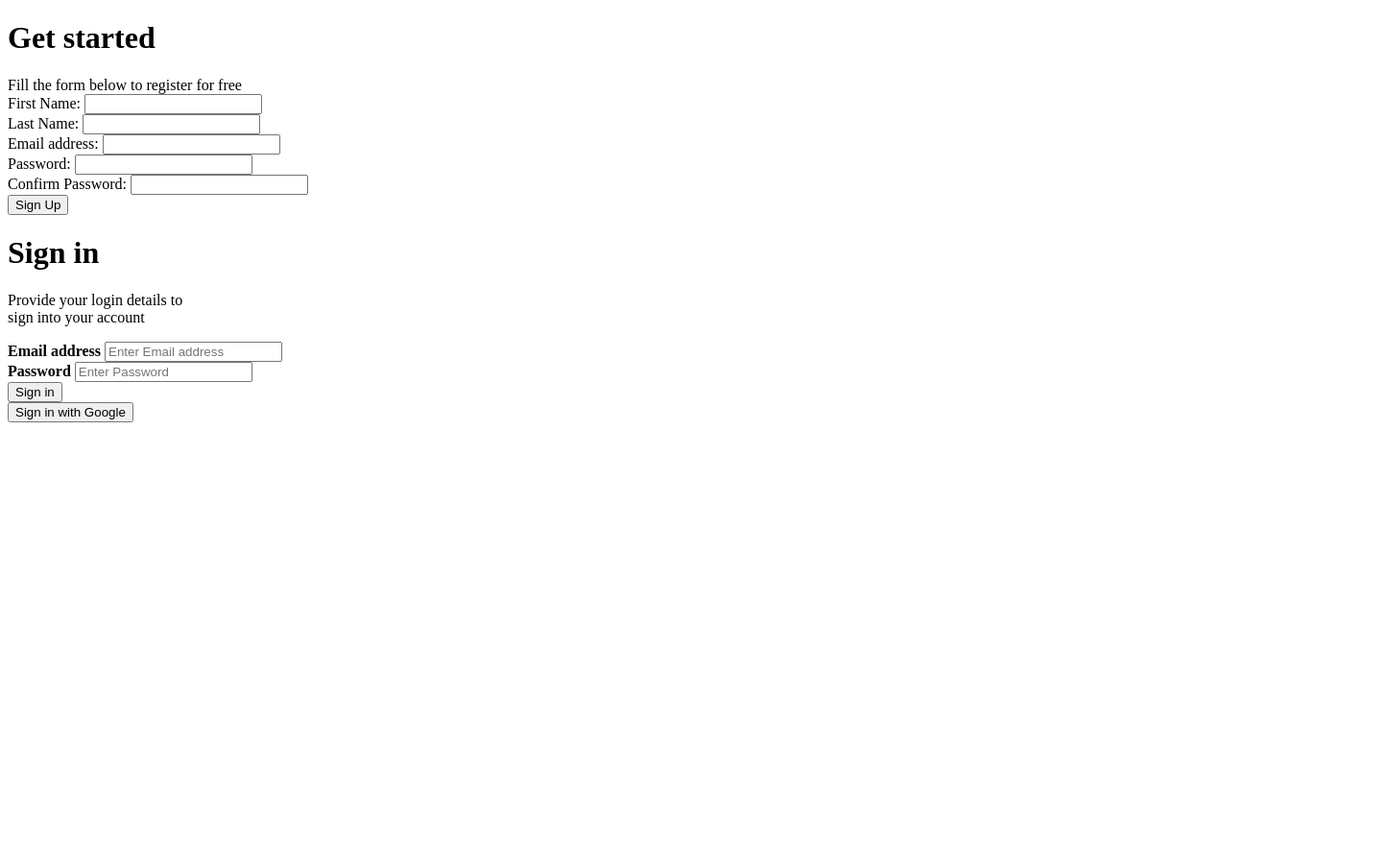
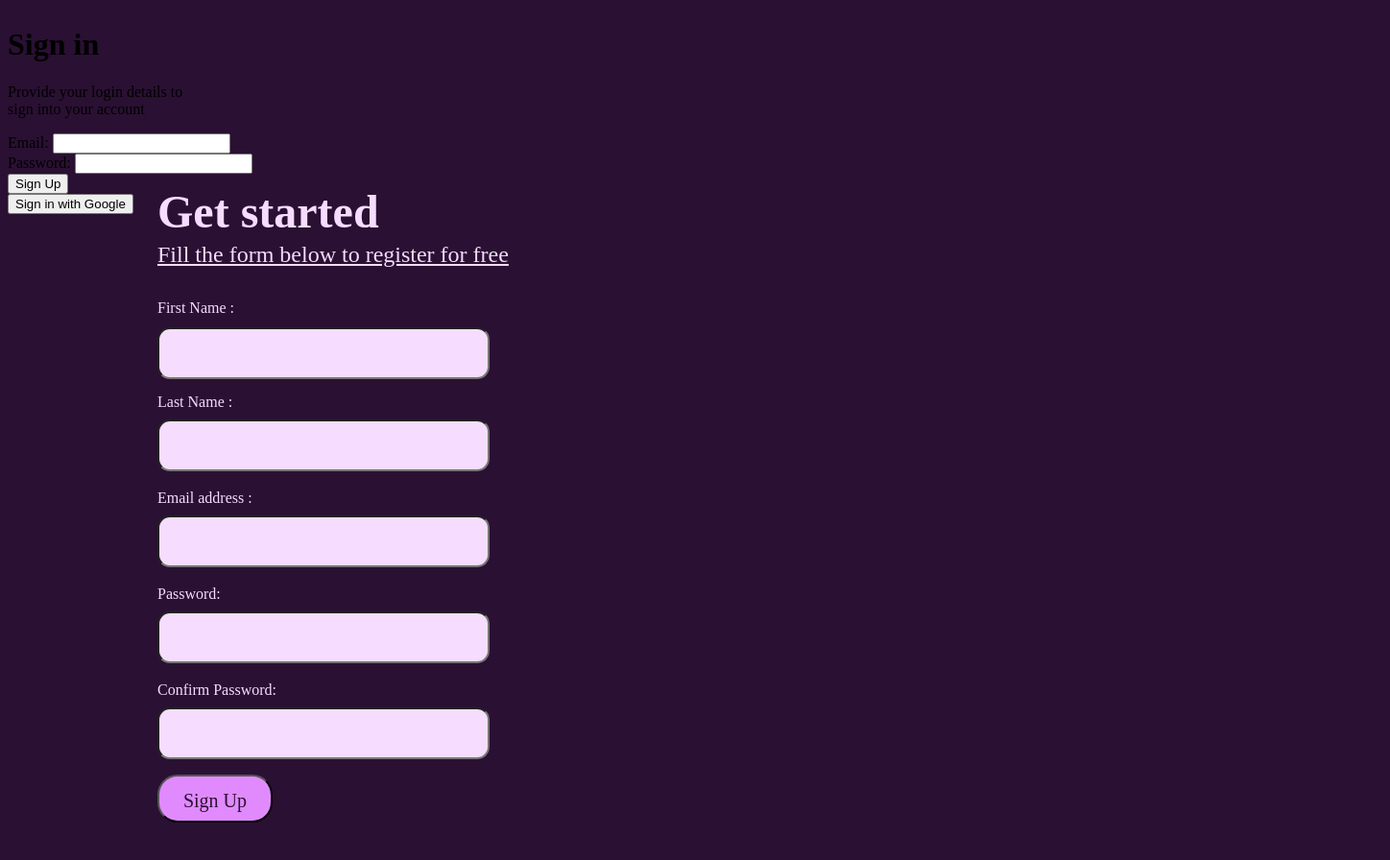
Before and after one commit to yxngshifu/chimpaid, a plain HTML site: page Get-started/index.html in a window 1280 px wide. Shown: the whole page at 96% size, 1448 px wide, since content can reach past the window. Before the commit the page ends 800 px from the top, so only its background shows below. Drawn offline with Linux system fonts and the light colour scheme.

Commit message:
css added

```diff
--- a/Get-started/css/style.css
+++ b/Get-started/css/style.css
@@ -0,0 +1,246 @@
+body{
+    background-color:  #2A1033;
+    position: absolute;
+     width: 1440px;
+    height: 958px;
+    left: 0px;
+    top: -1px;
+}
+
+.header1{
+    position: absolute;
+    width: 468px;
+    height: 72px;
+    left: 156px;
+    top: 146px;
+    font-family: 'Poppins';
+    font-style: normal;
+    font-weight: 700;
+    font-size: 48px;
+    line-height: 72px;
+    color: #F6DCFF;
+
+}
+
+.content{
+    position: absolute;
+    width: 437px;
+    height: 72px;
+    left: 156px;
+    top: 240px;
+    font-family: 'Poppins';
+    font-style: normal;
+    font-weight: 400;
+    font-size: 24px;
+    line-height: 36px;
+    text-decoration-line: underline;
+    color: #F6DCFF;
+}
+
+.Firstname{
+    position: absolute;
+    width: 100px;
+    height: 24px;
+    left: 156px;
+    top: 302px;
+    font-family: 'Poppins';
+    font-style: normal;
+    font-weight: 400;
+    font-size: 16px;
+    line-height: 24px;
+    color: #F6DCFF;
+
+}
+.firstname{
+    display: flex;
+    flex-direction: row;
+    align-items: flex-start;
+    padding: 10px;
+    gap: 10px;
+    position: absolute;
+    width: 322px;
+    height: 30px;
+    left: 156px;
+    top: 334px;
+    background: #F6DCFF;
+    border-radius: 13px;
+}
+
+.Lastname{
+    position: absolute;
+    width:100px;
+    height: 24px;
+    left: 156px;
+    top: 400px;
+    font-family: 'Poppins';
+    font-style: normal;
+    font-weight: 400;
+    font-size: 16px;
+    line-height: 24px;
+    color: #F6DCFF;
+}
+.lastname{
+    display: flex;
+    flex-direction: row;
+    align-items: center;
+    padding: 10px;
+    gap: 10px;
+    position: absolute;
+    width: 322px;
+    height: 30px;
+    left: 156px;
+    top: 430px;
+    background: #F6DCFF;
+    border-radius: 13px;
+}
+
+.Email{
+    position: absolute;
+    width: 150px;
+    height: 24px;
+    left: 156px;
+    top: 500px;
+    font-family: 'Poppins';
+    font-style: normal;
+    font-weight: 400;
+    font-size: 16px;
+    line-height: 24px;
+    color: #F6DCFF;
+
+}
+.email{
+    display: flex;
+    flex-direction: row;
+    align-items: center;
+    padding: 10px;
+    gap: 10px;
+    position: absolute;
+    width: 322px;
+    height: 30px;
+    left: 156px;
+    top: 530px;
+    background: #F6DCFF;
+    border-radius: 13px;
+}
+
+.Password{
+    position: absolute;
+    width: 77px;
+    height: 24px;
+    left: 156px;
+    top: 600px;
+    font-family: 'Poppins';
+    font-style: normal;
+    font-weight: 400;
+    font-size: 16px;
+    line-height: 24px;
+    color: #F6DCFF;
+
+}
+
+.password{
+    display: flex;
+    flex-direction: row;
+    align-items: center;
+    padding: 10px;
+    gap: 196px;
+    position: absolute;
+    width: 322px;
+    height: 30px;
+    left: 156px;
+    top: 630px;
+    background: #F6DCFF;
+    border-radius: 13px;
+}
+
+.Confpassword{
+    position: absolute;
+    width: 200px;
+    height: 24px;
+    left: 156px;
+    top: 700px;
+    font-family: 'Poppins';
+    font-style: normal;
+    font-weight: 400;
+    font-size: 16px;
+    line-height: 24px;
+    color: #F6DCFF;
+
+}
+
+.confpassword{
+    display: flex;
+flex-direction: row;
+align-items: center;
+padding: 10px;
+gap: 192px;
+
+position: absolute;
+width: 322px;
+height: 30px;
+left: 156px;
+top: 730px;
+background: #F6DCFF;
+border-radius: 13px;
+}
+
+.signin{
+    display: flex;
+flex-direction: row;
+justify-content: center;
+align-items: center;
+padding: 10px;
+gap: 10px;
+position: absolute;
+width: 138px;
+height: 50px;
+left: 156px;
+top: 800px;
+background: #E08AFE;
+border-radius: 21px;
+
+width: 120px;
+height: 50px;
+font-family: 'Poppins';
+font-style: normal;
+font-weight: 500;
+font-size: 20px;
+line-height: 30px;
+color: #2A1033;
+flex: none;
+order: 0;
+flex-grow: 0;
+}
+
+
+
+.form-field.error{
+    color: #dc3545;
+     position: relative;
+    width: 400px;
+    height: 24px;
+    left: 500x;
+    top: 302px;
+    font-family: 'Poppins';
+    font-style: normal;
+    font-weight: 400;
+    font-size: 16px;
+    line-height: 24px;
+
+
+
+
+    padding: 10px;
+    margin-bottom: 5px;
+
+    display: block;
+     outline: none;
+
+
+}
+small{
+    width: 400px;
+    height: 24px;
+    left: 500x;
+    top: 320px;
+}
--- a/Get-started/index.html
+++ b/Get-started/index.html
@@ -13,50 +13,52 @@
         <p1 class="content">Fill the form below to register for free</p1>
    <form id="signup" class="form1">
 
-        <div class="form-field">
-                <label for="firstname">First Name:</label>
-                <input type="text" name="firstname" id="firstname" autocomplete="off">
+        <div class="form-field" class="form-field-error">
+                <label class="Firstname"  for="firstname">First Name :</label>
+                <input type="text" class="firstname" name="firstname" id="firstname" autocomplete="off">
                 <small></small>
         </div>
 <!--end of first name column-->
 
          <div class="form-field">
-                <label for="lastname">Last Name:</label>
-                <input type="text" name="lastname" id="lastname" autocomplete="off">
+                <label class="Lastname" for="lastname">Last Name :</label>
+                <input type="text"class="lastname" name="lastname" id="lastname" autocomplete="off">
                 <small></small>
          </div>
 
 <!--end of last name column-->
 
         <div class="form-field">
-                <label for="email">Email address:</label>
-                <input type="text" name="email" id="email" autocomplete="off">
+                <label class="Email" for="email">Email address :</label>
+                <input type="text" class="email" name="email" id="email" autocomplete="off">
                 <small></small>
          </div>
 
 <!--end of email address column-->
 
          <div class="form-field">
-                <label for="password">Password:</label>
-                <input type="password" name="password" id="password" autocomplete="off">
+                <label class="Password" for="password">Password:</label>
+                <input type="password" class="password" name="password" id="password" autocomplete="off">
                 <small></small>
          </div>
 
 
          <div class="form-field">
-                <label for="confirm-password">Confirm Password:</label>
-                <input type="password" name="confirm-password" id="confirm-password" autocomplete="off">
+                <label class="Confpassword" for="confirm-password">Confirm Password:</label>
+                <input type="password" class="confpassword" name="confirm-password" id="confirm-password" autocomplete="off">
                 <small></small>
          </div>
 
 <!--end of password column-->
 
          <div class="form-field">
-                <input type="submit" value="Sign Up">
+                <input class="signin" type="submit" value="Sign Up">
+         </div>
+
+ <!--end of button column-->
         </div>
 
     <!--end of signup column-->
-        </div>
     </form>
 
 
@@ -65,27 +67,43 @@
 
 
 
-<div class="container2" >
+    <div class="container2">
     <h1 class="header2">Sign in</h1>
     <p class="content2">Provide your login details to<br>
     sign into your account </p>
- <div class="emailpart">
-    <label class="emailsignin"for="Email address"><b>Email address</b></label>
-    <input class="emailadd2"type="text" placeholder="Enter Email address" name="Emailsignin"required>
+
+  <form id="signin" class="form2">
+ <div class="form-field2">
+                <label for="emailsignin">Email:</label>
+                <input type="text" name="emailsignin" id="emailsignin" autocomplete="off">
+                <small></small>
  </div>
-<div class="pswpart">
+             <!--end of email column-->
 
-    <label class="signinpsw"for="psw-repeat"><b>Password</b></label>
-    <input class="signinpass" type="password" placeholder="Enter Password" name="signinpass" required>
+ <div class="form-field2">
+                <label for="password">Password:</label>
+                <input type="passwordsignin" name="passwordsignin" id="passwordsignin" autocomplete="off">
+                <small></small>
  </div>
-    <button type="submit" class="signinbtn">Sign in</button>
+
+             <!--end of password column-->
+
+
+ <div class="form-field2">
+                <input type="submit" value="Sign Up">
+</div>
+       <!--end of buttoncolumn-->
+
+
  <div class="signingoogle">
          <button type="submit" class="googlesignin">Sign in with Google</button>
   </div>
-    <!--end of sign in column-->
+    <!--end of sign in with google column-->
+  </form>
     </div>
+
+
+     <script src="js/app.js"></script>
 </div>
-     <script src="js/app.js"></script>
-
 </body>
 </html>
--- a/Get-started/js/app.js
+++ b/Get-started/js/app.js
@@ -34,9 +34,9 @@ const checkLastname = () => {
     const lastname =lastnameLn.value.trim();
 
     if (!isRequired(lastname)) {
-        showError(lastnameLn, 'Username cannot be blank.');
+        showError(lastnameLn, 'last name cannot be blank.');
     } else if (!isBetween(lastname.length, min, max)) {
-        showError(lastnameLn, `Username must be between ${min} and ${max} characters.`)
+        showError(lastnameLn, `last must be between ${min} and ${max} characters.`)
     } else {
         showSuccess(lastnameLn);
         valid = true;
```
Lines whose indentation alone changed are shown as unchanged.
